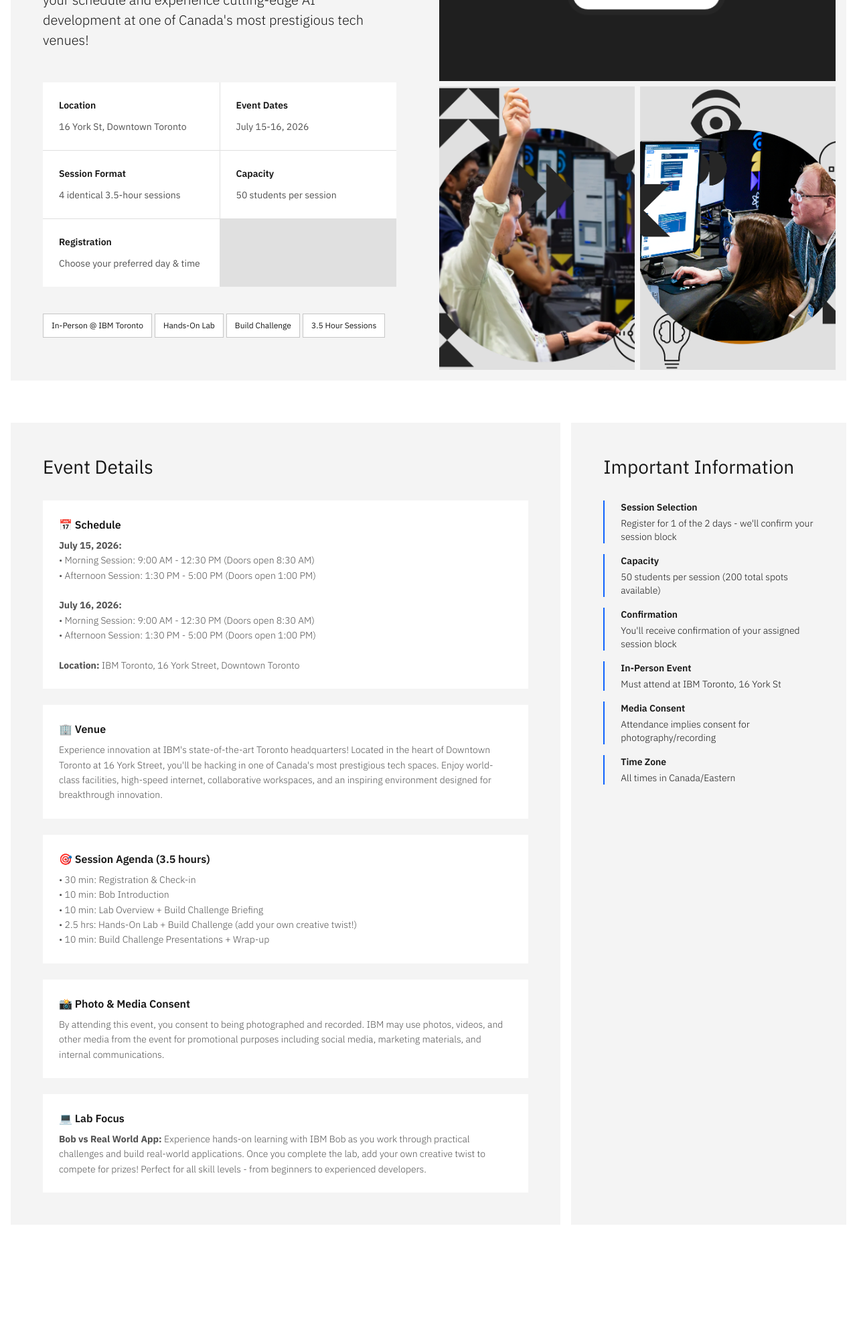
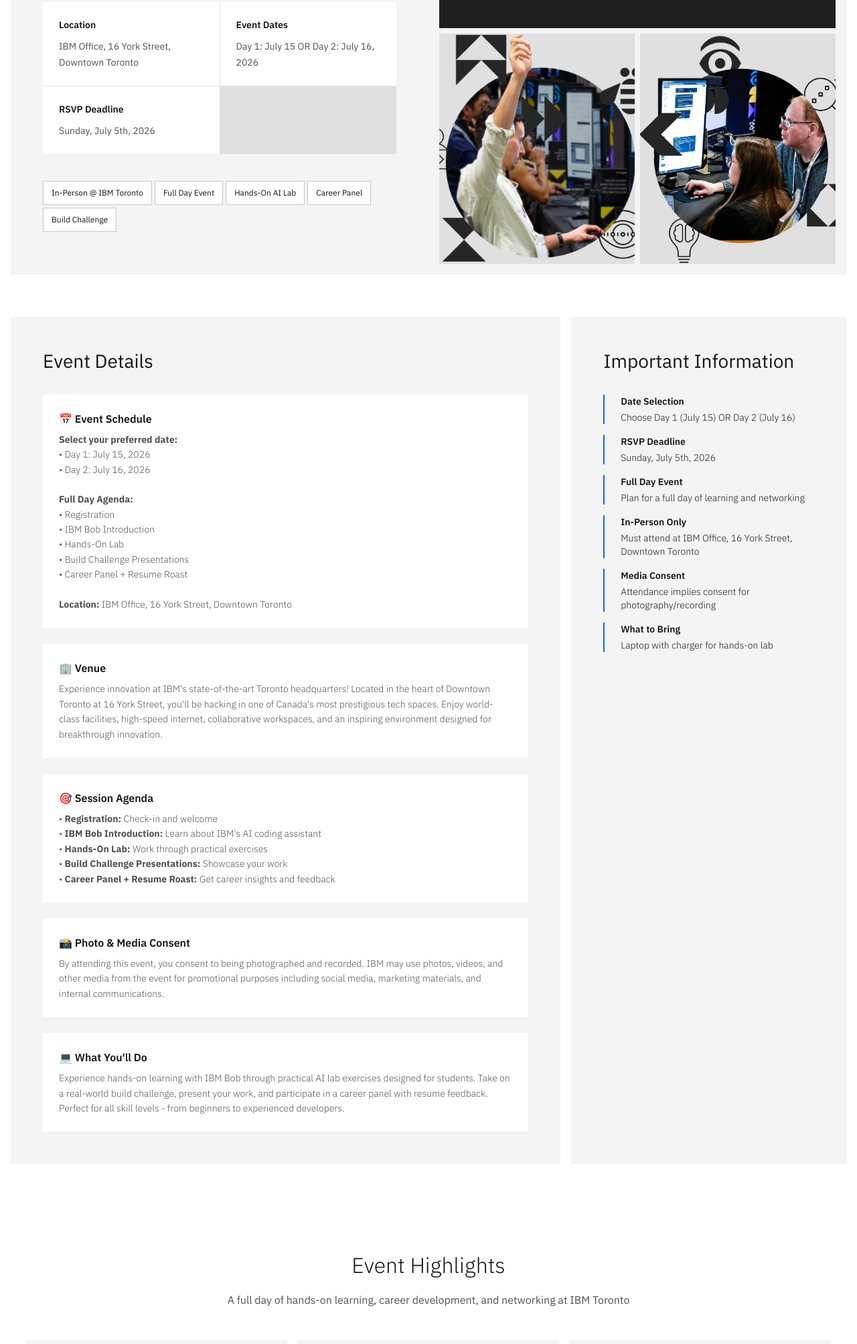
Before and after one commit to ibmbobdev/bobathonPage, a plain HTML site: page index.html in a window 1280 px wide. Shown: the part 694-2700 px from the top of the page at 67% size. Drawn offline with Linux system fonts and the light colour scheme.

Commit message:
Update to full-day event format with career panel

```diff
--- a/index.html
+++ b/index.html
@@ -656,40 +656,32 @@
             <text x="0" y="50" font-family="IBM Plex Sans, sans-serif" font-size="48" font-weight="600" fill="#161616">IBM</text>
           </svg>
         </div>
-        <div class="eyebrow">IBM Bobathon 2026 • July 15-16, 2026</div>
+        <div class="eyebrow">IBM Bobathon 2026 • Select Day 1: July 15 OR Day 2: July 16</div>
         <h1>2026 IBM <span>Bobathon</span></h1>
         <p class="lead">
-          Join us for an exciting hands-on lab experience at IBM's iconic 16 York Street headquarters in Downtown Toronto!
-          Over two days, we're running four identical 3.5-hour sessions where you'll learn IBM Bob and tackle a real-world build challenge.
-          Choose the session that works best for your schedule and experience cutting-edge AI development at one of Canada's most prestigious tech venues!
+          Join us at IBM's 16 York Street HQ for a hands-on AI lab designed for students. Add career panel part, learn IBM Bob,
+          and take on a real-world build challenge. RSVP by Sunday, July 5th.
         </p>
         <div class="hero-details">
           <div class="detail-chip">
             <strong>Location</strong>
-            <span>16 York St, Downtown Toronto</span>
+            <span>IBM Office, 16 York Street, Downtown Toronto</span>
           </div>
           <div class="detail-chip">
             <strong>Event Dates</strong>
-            <span>July 15-16, 2026</span>
+            <span>Day 1: July 15 OR Day 2: July 16, 2026</span>
           </div>
           <div class="detail-chip">
-            <strong>Session Format</strong>
-            <span>4 identical 3.5-hour sessions</span>
-          </div>
-          <div class="detail-chip">
-            <strong>Capacity</strong>
-            <span>50 students per session</span>
-          </div>
-          <div class="detail-chip">
-            <strong>Registration</strong>
-            <span>Choose your preferred day & time</span>
+            <strong>RSVP Deadline</strong>
+            <span>Sunday, July 5th, 2026</span>
           </div>
         </div>
         <div class="highlights">
           <span class="highlight-tag">In-Person @ IBM Toronto</span>
-          <span class="highlight-tag">Hands-On Lab</span>
+          <span class="highlight-tag">Full Day Event</span>
+          <span class="highlight-tag">Hands-On AI Lab</span>
+          <span class="highlight-tag">Career Panel</span>
           <span class="highlight-tag">Build Challenge</span>
-          <span class="highlight-tag">3.5 Hour Sessions</span>
         </div>
       </div>
 
@@ -714,15 +706,18 @@
         <h2>Event Details</h2>
         <div class="info-grid">
           <div class="info-item">
-            <h3>📅 Schedule</h3>
+            <h3>📅 Event Schedule</h3>
             <p>
-              <strong>July 15, 2026:</strong><br>
-              • Morning Session: 9:00 AM - 12:30 PM (Doors open 8:30 AM)<br>
-              • Afternoon Session: 1:30 PM - 5:00 PM (Doors open 1:00 PM)<br><br>
-              <strong>July 16, 2026:</strong><br>
-              • Morning Session: 9:00 AM - 12:30 PM (Doors open 8:30 AM)<br>
-              • Afternoon Session: 1:30 PM - 5:00 PM (Doors open 1:00 PM)<br><br>
-              <strong>Location:</strong> IBM Toronto, 16 York Street, Downtown Toronto
+              <strong>Select your preferred date:</strong><br>
+              • Day 1: July 15, 2026<br>
+              • Day 2: July 16, 2026<br><br>
+              <strong>Full Day Agenda:</strong><br>
+              • Registration<br>
+              • IBM Bob Introduction<br>
+              • Hands-On Lab<br>
+              • Build Challenge Presentations<br>
+              • Career Panel + Resume Roast<br><br>
+              <strong>Location:</strong> IBM Office, 16 York Street, Downtown Toronto
             </p>
           </div>
           <div class="info-item">
@@ -734,13 +729,13 @@
             </p>
           </div>
           <div class="info-item">
-            <h3>🎯 Session Agenda (3.5 hours)</h3>
+            <h3>🎯 Session Agenda</h3>
             <p>
-              • 30 min: Registration & Check-in<br>
-              • 10 min: Bob Introduction<br>
-              • 10 min: Lab Overview + Build Challenge Briefing<br>
-              • 2.5 hrs: Hands-On Lab + Build Challenge (add your own creative twist!)<br>
-              • 10 min: Build Challenge Presentations + Wrap-up
+              • <strong>Registration:</strong> Check-in and welcome<br>
+              • <strong>IBM Bob Introduction:</strong> Learn about IBM's AI coding assistant<br>
+              • <strong>Hands-On Lab:</strong> Work through practical exercises<br>
+              • <strong>Build Challenge Presentations:</strong> Showcase your work<br>
+              • <strong>Career Panel + Resume Roast:</strong> Get career insights and feedback
             </p>
           </div>
           <div class="info-item">
@@ -751,11 +746,11 @@
             </p>
           </div>
           <div class="info-item">
-            <h3>💻 Lab Focus</h3>
+            <h3>💻 What You'll Do</h3>
             <p>
-              <strong>Bob vs Real World App:</strong> Experience hands-on learning with IBM Bob as you work through practical
-              challenges and build real-world applications. Once you complete the lab, add your own creative twist to compete
-              for prizes! Perfect for all skill levels - from beginners to experienced developers.
+              Experience hands-on learning with IBM Bob through practical AI lab exercises designed for students.
+              Take on a real-world build challenge, present your work, and participate in a career panel with resume feedback.
+              Perfect for all skill levels - from beginners to experienced developers.
             </p>
           </div>
         </div>
@@ -765,28 +760,28 @@
         <h2>Important Information</h2>
         <ul>
           <li>
-            <strong>Session Selection</strong>
-            Register for 1 of the 2 days - we'll confirm your session block
+            <strong>Date Selection</strong>
+            Choose Day 1 (July 15) OR Day 2 (July 16)
           </li>
           <li>
-            <strong>Capacity</strong>
-            50 students per session (200 total spots available)
+            <strong>RSVP Deadline</strong>
+            Sunday, July 5th, 2026
           </li>
           <li>
-            <strong>Confirmation</strong>
-            You'll receive confirmation of your assigned session block
+            <strong>Full Day Event</strong>
+            Plan for a full day of learning and networking
           </li>
           <li>
-            <strong>In-Person Event</strong>
-            Must attend at IBM Toronto, 16 York St
+            <strong>In-Person Only</strong>
+            Must attend at IBM Office, 16 York Street, Downtown Toronto
           </li>
           <li>
             <strong>Media Consent</strong>
             Attendance implies consent for photography/recording
           </li>
           <li>
-            <strong>Time Zone</strong>
-            All times in Canada/Eastern
+            <strong>What to Bring</strong>
+            Laptop with charger for hands-on lab
           </li>
         </ul>
       </div>
@@ -794,9 +789,9 @@
 
     <section class="focus-section" id="about">
       <div class="focus-header">
-        <h2>What You'll Learn</h2>
+        <h2>Event Highlights</h2>
         <p style="font-size: 1rem; color: var(--cds-gray-70); max-width: 640px; margin: 0 auto;">
-          Hands-on experience with IBM Bob through practical labs and real-world application challenges
+          A full day of hands-on learning, career development, and networking at IBM Toronto
         </p>
       </div>
       <div class="focus-grid">
@@ -828,10 +823,10 @@
     </section>
 
     <section class="stat-card" style="background: var(--cds-layer); padding: var(--cds-spacing-09); text-align: center; margin-bottom: var(--vertical-spacing);">
-      <h2 style="font-size: 2rem; font-weight: 300; margin-bottom: var(--cds-spacing-05);">Join the IBM Bob Experience</h2>
+      <h2 style="font-size: 2rem; font-weight: 300; margin-bottom: var(--cds-spacing-05);">Join the 2026 IBM Bobathon</h2>
       <p style="font-size: 1.25rem; color: var(--cds-gray-70); margin: var(--cds-spacing-05) 0; max-width: 640px; margin-left: auto; margin-right: auto;">
-        Choose your session and join us for 3.5 hours of hands-on learning with IBM Bob at our iconic Toronto headquarters.
-        Learn cutting-edge AI development, tackle real-world challenges, and experience the future of coding!
+        Select your preferred date and join us for a full day of hands-on AI learning, career development, and networking
+        at IBM's iconic Toronto headquarters. RSVP by Sunday, July 5th!
       </p>
       <a href="register.html" class="form-link" style="max-width: 300px; margin: var(--cds-spacing-07) auto 0; display: inline-flex;">
         Register Now
```
Also changed, not shown: faq.html (+14 -12 lines), register.html (+11 -12 lines).
